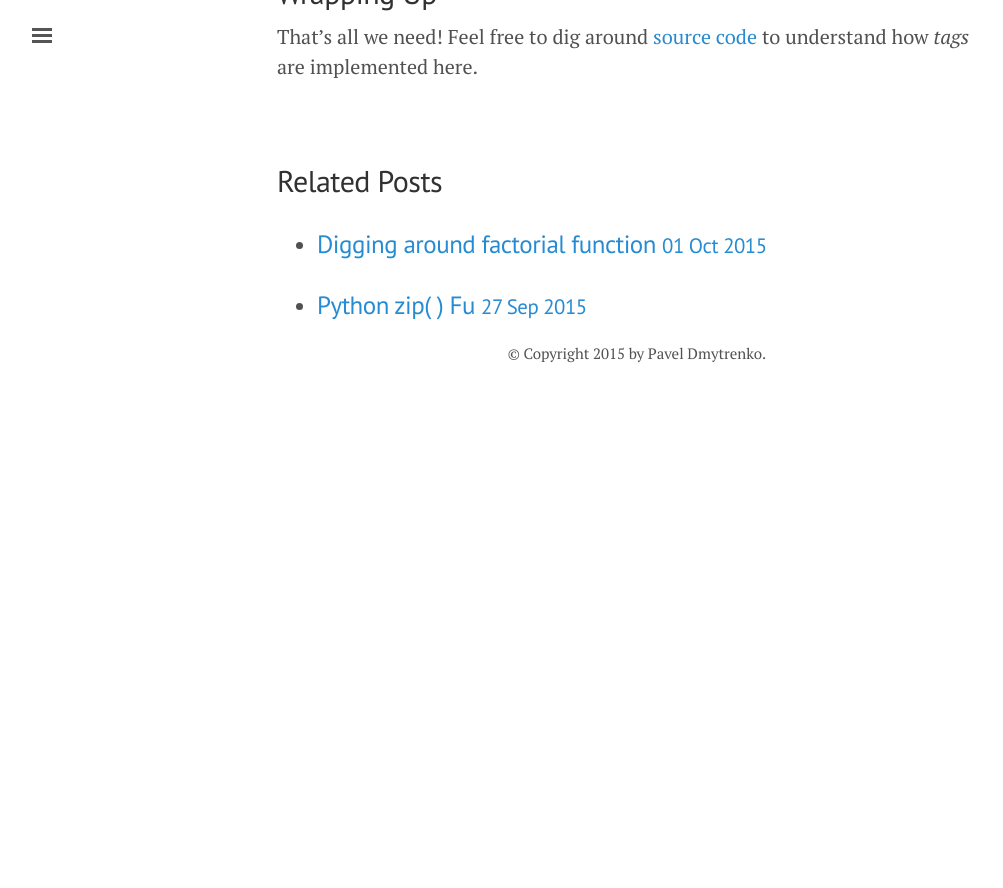
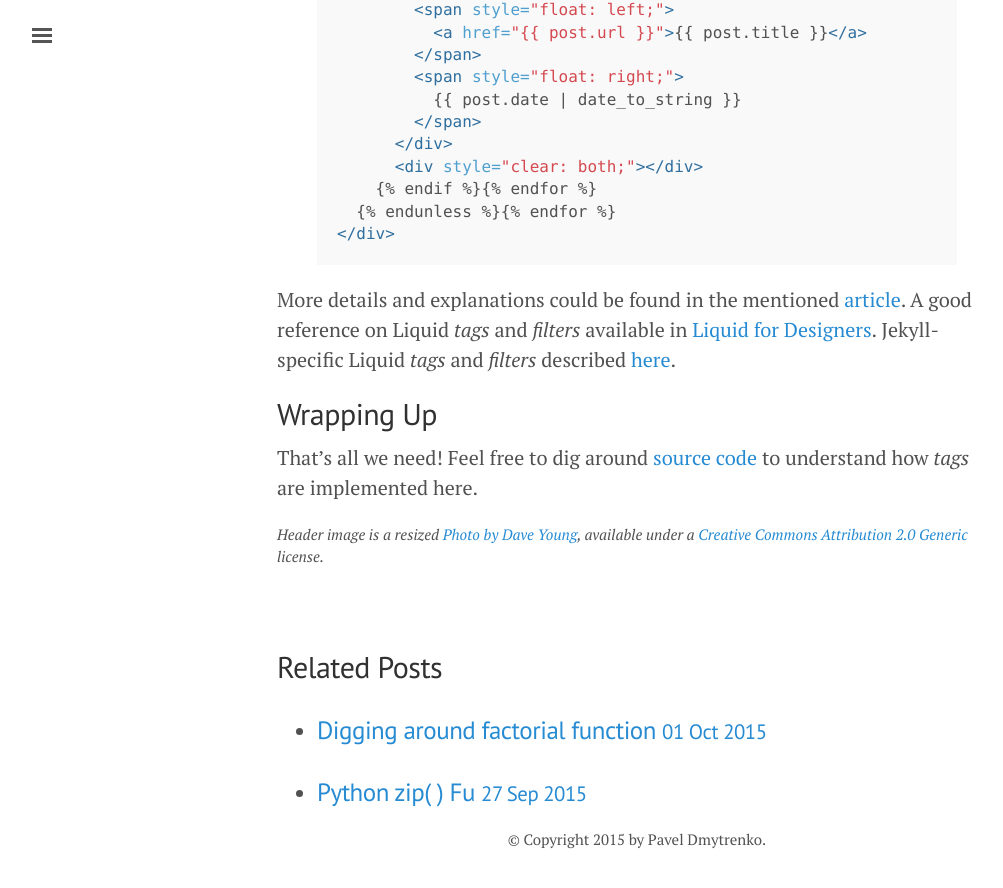
Before and after one commit to pavdmyt/pavdmyt.github.io, a Jekyll site: the page built from _posts/2015-10-14-How-to-implement-tags-at-jekyll-website.md, in a window 1280 px wide and 900 px high, scrolled down 3432 px. Shown: the top 888 px of the window, without its empty margins (3-1006 px from the left). Built offline with Jekyll 4.4.1, drawn with Linux system fonts in a browser that asks for light colours; comment, search, counter and statistics services are not loaded; before the commit the page ends 3846 px from its top, so only the background shows below that.

Commit message:
Added pic and license to "How to implement tags" post.

```diff
--- a/_posts/2015-10-14-How-to-implement-tags-at-jekyll-website.md
+++ b/_posts/2015-10-14-How-to-implement-tags-at-jekyll-website.md
@@ -140,3 +142,12 @@ Wrapping Up
 -----------
 
 That's all we need! Feel free to dig around [source code](https://github.com/pavdmyt/pavdmyt.github.io) to understand how *tags* are implemented here.
+
+<div style="font-size: 15px;">
+  <i>Header image is a resized
+    <a href="https://www.flickr.com/photos/dcysurfer/5490805281/">Photo by Dave Young</a>,
+  available under a
+    <a href="https://en.wikipedia.org/wiki/Creative_Commons">Creative Commons</a>
+    <a href="https://creativecommons.org/licenses/by/2.0/deed.en">Attribution 2.0 Generic</a>
+  license.</i>
+</div>
```
Also changed, not shown: other parts of _posts/2015-10-14-How-to-implement-tags-at-jekyll-website.md (+2 -0 lines), public/images/tags_from_scratch/Calf_with_eartag.jpg (added).
